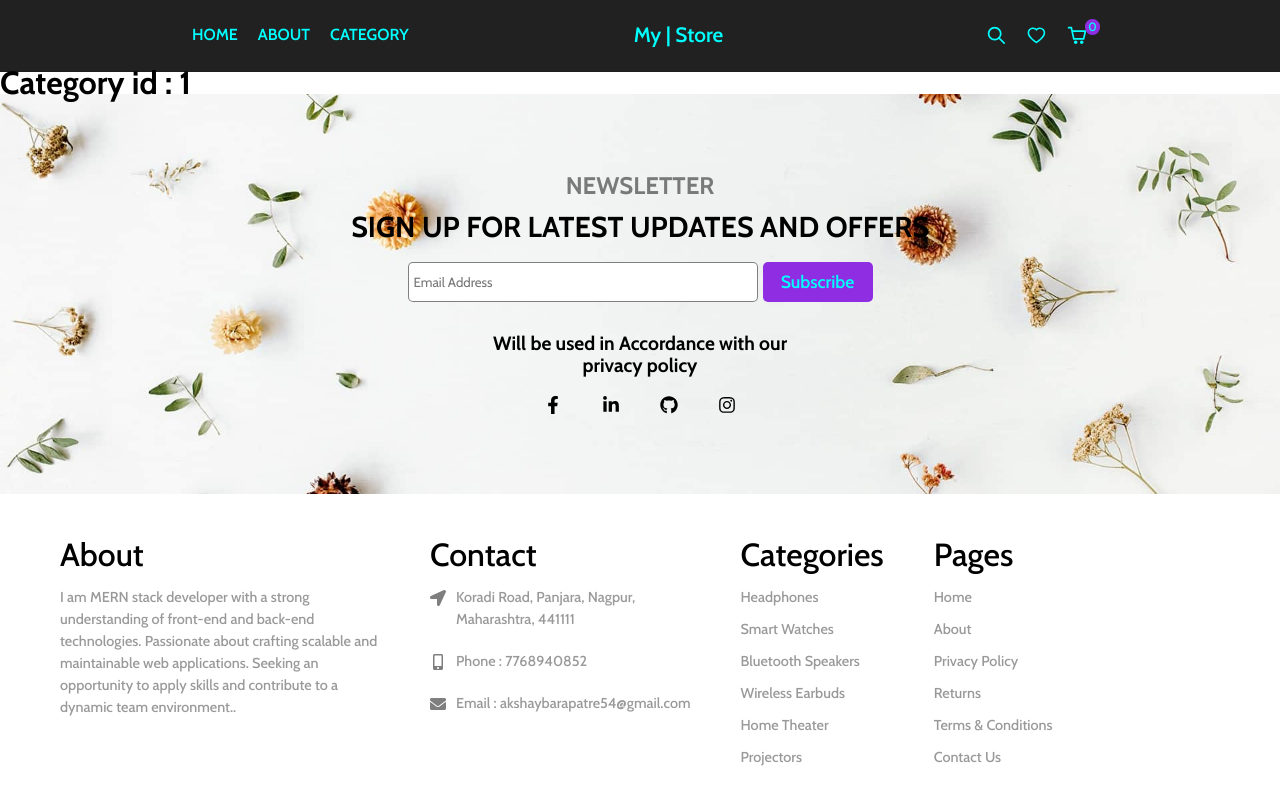
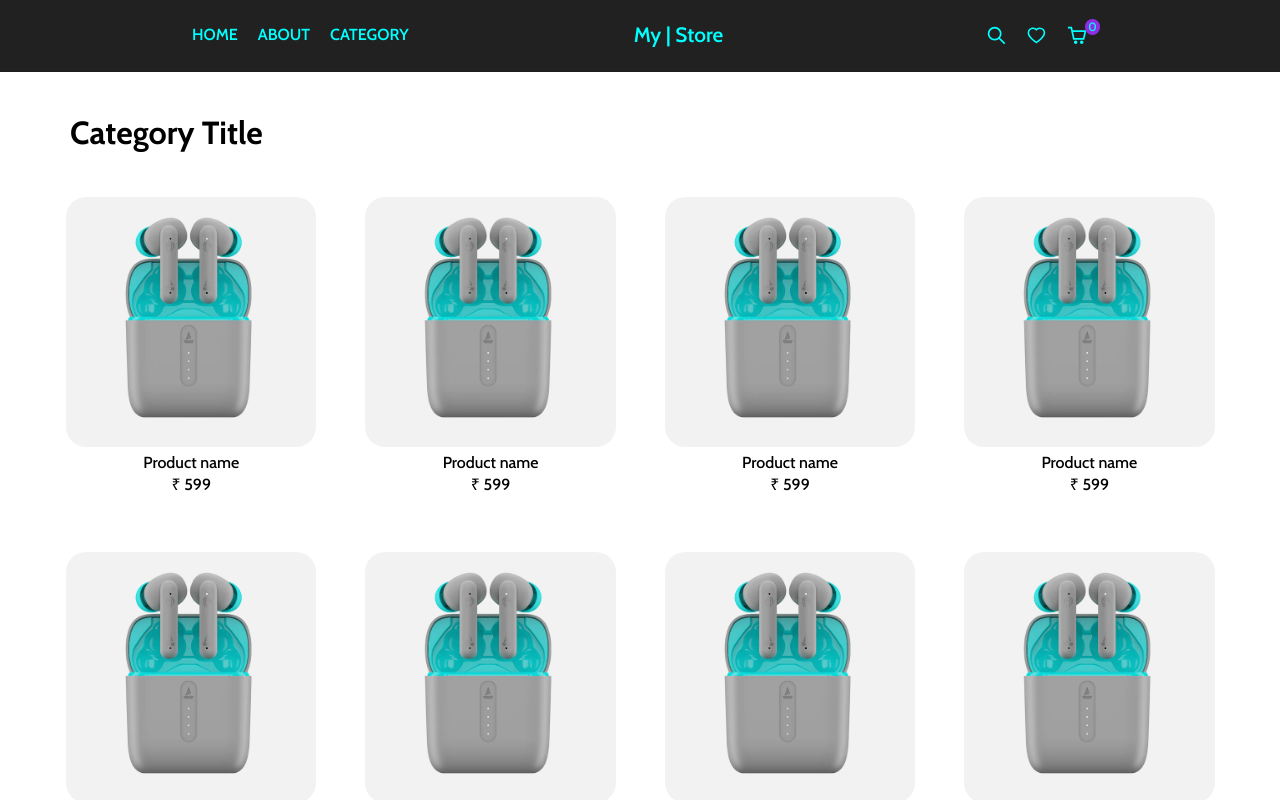
Before and after one commit to Aksh-007/ecommerce, a React (Create React App) app: page /category/1 in a window 1280 px wide. Shown: the top 800 px of the page. Built offline with nearby package versions, Linux system fonts and the light colour scheme.

Commit message:
Added category section

```diff
--- a/src/components/Category/Category.jsx
+++ b/src/components/Category/Category.jsx
@@ -1,13 +1,19 @@
-import { useParams } from "react-router-dom";
+// import { useParams } from "react-router-dom";
 import "./Category.scss";
+import Products from '../Products/Products'
 
-const Category = () =>{
-    const {id} = useParams()
-    return(
-        <div>
-            <h1>Category id : {id}</h1>
+const Category = () => {
+//   const { id } = useParams();
+  return (
+    <div className="category-main-content">
+      <div className="layout">
+        <div className="title">
+            Category Title
         </div>
-    )
-}
+        <Products productTitle={true}/>
+      </div>
+    </div>
+  );
+};
 
 export default Category;
--- a/src/components/Category/Category.scss
+++ b/src/components/Category/Category.scss
@@ -1 +1,30 @@
 @import "../../css-config/mixins.scss";
+
+.category-main-content{
+    margin: 50px 0px;
+    @include md{
+        margin: 50px 50px;
+    }
+
+    .layout{
+        max-width: calc(100% - 20px);
+        margin: 0 auto;
+        @include md{
+            max-width: 1200px;
+        }
+    }
+    .title{
+        font-size: 2rem;
+        padding-left: 10px;
+        font-weight: 800;
+        @include md{
+            padding-left: 20px;
+        }
+    }
+    .products-container{
+        margin: 20px 0;
+        @include md{
+            margin: 50px 0px;
+        }
+    }
+}
--- a/src/components/Products/Products.jsx
+++ b/src/components/Products/Products.jsx
@@ -1,18 +1,18 @@
 import "./Products.scss";
-import Product from './Product/Product'
-const Products = () => {
+import Product from "./Product/Product";
+const Products = ({ productTitle }) => {
   return (
     <div className="products-container">
-            <div className="section-heading">Section Heading</div>
+      {!productTitle && <div className="section-heading">Section Heading</div>}
       <div className="products">
-                <Product/>
-                <Product/>
-                <Product/>
-                <Product/>
-                <Product/>
-                <Product/>
-                <Product/>
-                <Product/>
+        <Product />
+        <Product />
+        <Product />
+        <Product />
+        <Product />
+        <Product />
+        <Product />
+        <Product />
       </div>
     </div>
   );
```
Lines whose indentation alone changed are shown as unchanged.
